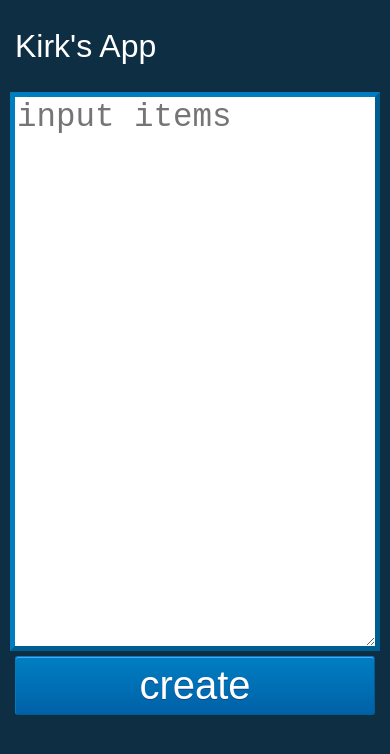
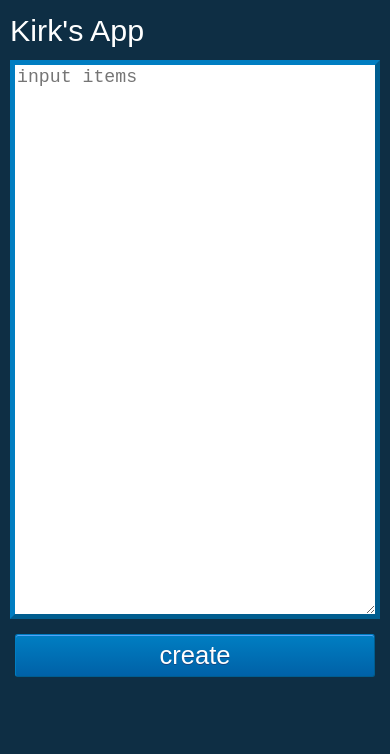
Before and after one commit to montgomeryrd/tessio-app, a React (Create React App) app: page / in a window 390 px wide. Shown: the top 754 px of the page. Built offline with nearby package versions, Linux system fonts and the light colour scheme.

Commit message:
fixed id, styles

```diff
--- a/src/index.css
+++ b/src/index.css
@@ -18,7 +18,7 @@ html {
   font-family: Arial, Helvetica, sans-serif;
   color: #fff;
   margin: 30px 0 0 15px;
-  font-size: 2.8rem;
+  font-size: 2.2rem;
 }
 #add-remove {
   display: none;
@@ -29,8 +29,8 @@ html {
   border: transparent;
   color: #fff;
   font-size: 3em;
-  left: 220px;
-  top: 25px;
+  left: 180px;
+  top: 20px;
   transition: .7s;
 }
 #add-showing:hover {
@@ -52,12 +52,12 @@ html {
 .input-form textarea {
   width: 100%;
   height: 100%;
-  font-size: 2.5em;
+  font-size: 2.3em;
   box-sizing: border-box;
 }
 .list {
   height: 65vh;
-  font-size: 2.5em;
+  /* font-size: 2em; */
 }
 ul {
   background-color: #fff;
@@ -68,7 +68,7 @@ ul {
   height: 65vh;
 }
 li {
-  font-size: 2.5rem;
+  font-size: 2rem;
   cursor: pointer;
   padding: 5px;
   margin-top: 5px;
@@ -93,9 +93,9 @@ li {
 	cursor: pointer;
 	color:#ffffff;
 	font-family: Arial;
-  font-size: 2.5rem;
+  font-size: 2.2rem;
   width: 100%;
-  margin: 10px 0;
+  margin: 20px 0;
 	padding: 6px 24px;
 	text-decoration: none;
   text-shadow: 0px 1px 0px #154682;
@@ -114,12 +114,20 @@ li {
 }
 @media(max-width: 1000px) {
   .kirk {
-    font-size: 2em;
+    font-size: 1.9em;
+    margin: 15px 0 -15px 10px;
   }
   #add-showing {
-    margin: -8px 0 0 -60px;
+    margin: -18px 0 0 -25px;
   }
   .input-form textarea {
     border: none;
+    font-size: 1.4em;
+  }
+  .list li {
+    font-size: 1.4em;
+  }
+  .btn {
+    font-size: 1.6em;
   }
 }
```
